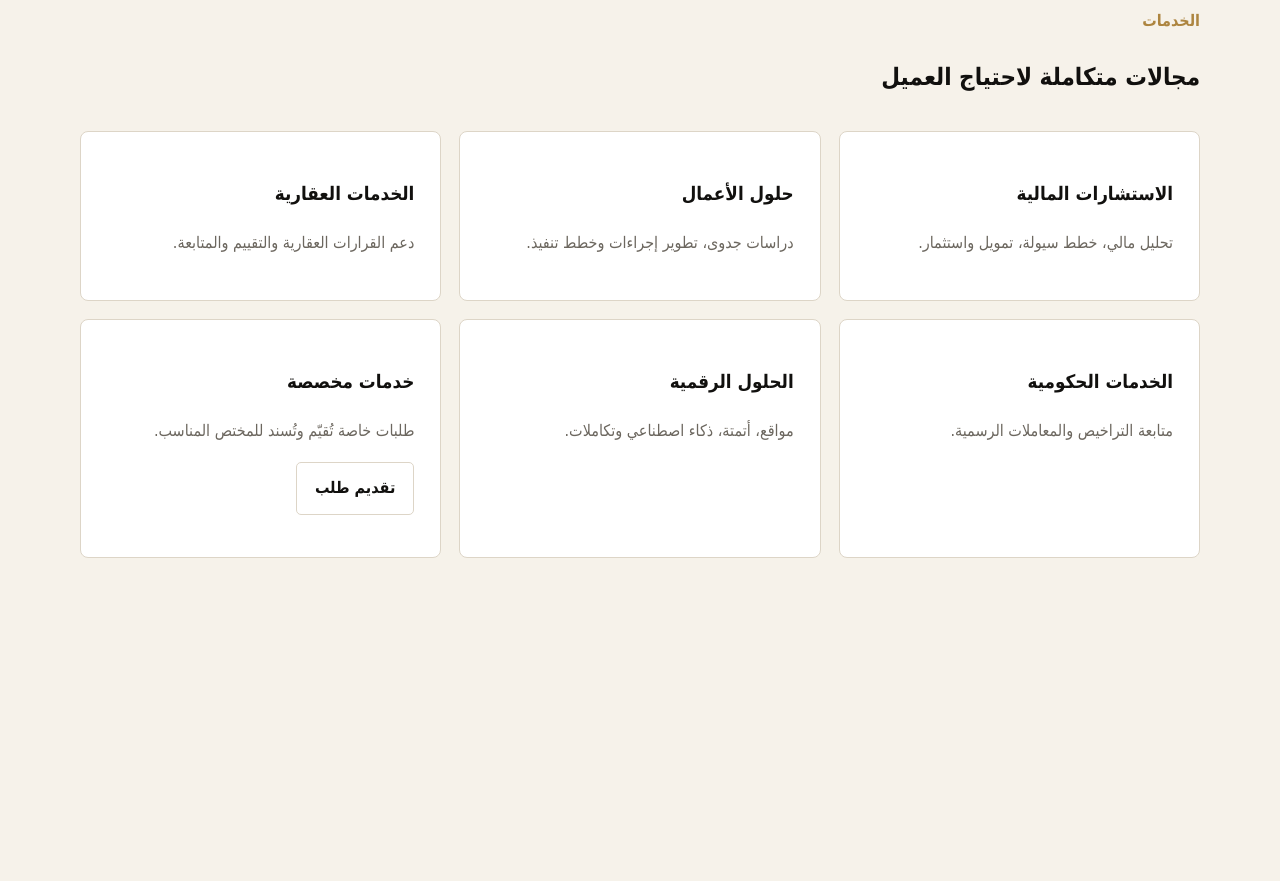
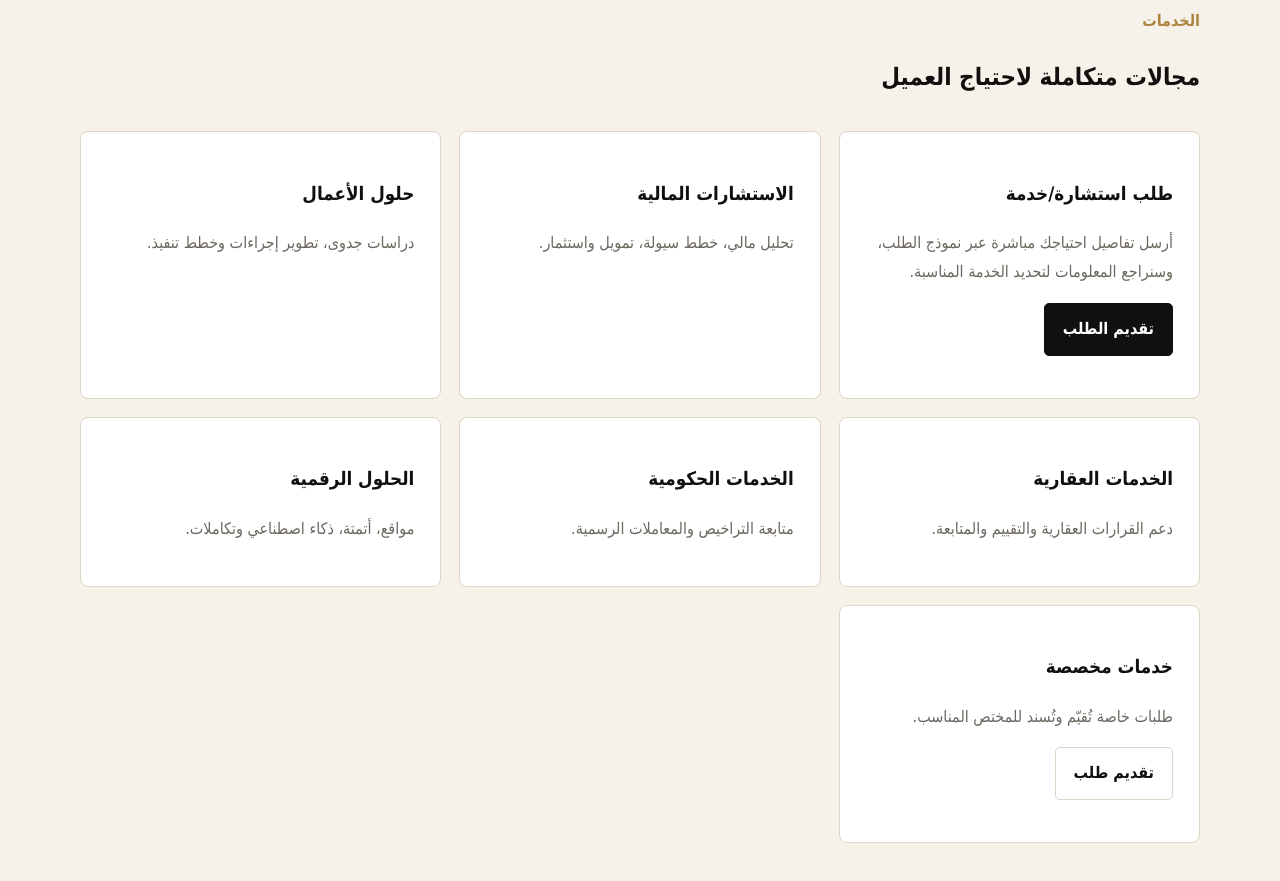
Before and after one commit to alunzy4-dotcom/Mknoncon-, a Next.js app in the folder v2/: page / in a window 1280 px wide. Shown: the part 1360-2241 px from the top of the page. Before the commit the page ends 1988 px from the top, so only its background shows below. Built offline with nearby package versions, Linux system fonts and the light colour scheme.

Commit message:
Add Tally request form as a service

```diff
--- a/v2/app/page.tsx
+++ b/v2/app/page.tsx
@@ -68,6 +68,11 @@ export default function Home() {
             <p className="eyebrow">الخدمات</p>
             <h2>مجالات متكاملة لاحتياج العميل</h2>
             <div className="grid cards">
+              <article className="card">
+                <h3>طلب استشارة/خدمة</h3>
+                <p className="muted">أرسل تفاصيل احتياجك مباشرة عبر نموذج الطلب، وسنراجع المعلومات لتحديد الخدمة المناسبة.</p>
+                <p><a className="btn" href={consultationUrl} target="_blank" rel="noopener noreferrer">تقديم الطلب</a></p>
+              </article>
               <article className="card"><h3>الاستشارات المالية</h3><p className="muted">تحليل مالي، خطط سيولة، تمويل واستثمار.</p></article>
               <article className="card"><h3>حلول الأعمال</h3><p className="muted">دراسات جدوى، تطوير إجراءات وخطط تنفيذ.</p></article>
               <article className="card"><h3>الخدمات العقارية</h3><p className="muted">دعم القرارات العقارية والتقييم والمتابعة.</p></article>
```
